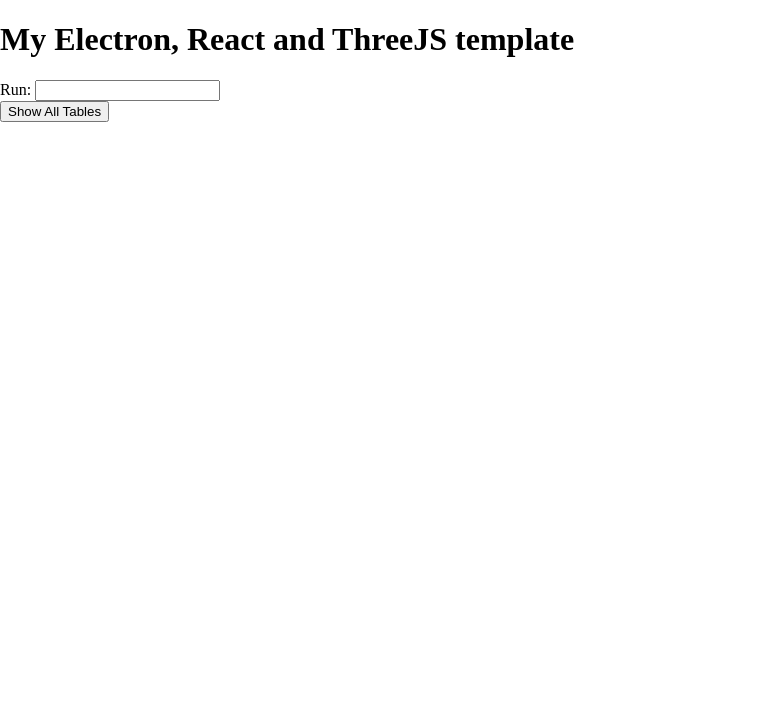
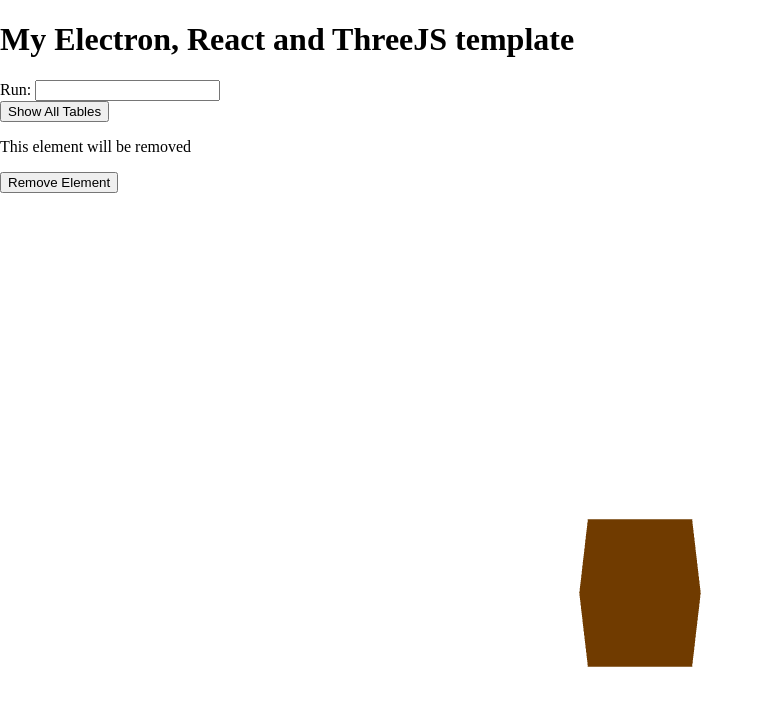
Before and after one commit to KiSae-Lee/my-electron-react-threejs, a React app: page / in a window 1280 px wide. Shown: the top 706 px of the page, without its empty margins (0-764 px from the left). Built offline with nearby package versions, Linux system fonts and the light colour scheme.

Commit message:
@react-three/fiber integration and test.

```diff
--- a/package.json
+++ b/package.json
@@ -17,8 +17,10 @@
   "license": "ISC",
   "dependencies": {
     "@electron/remote": "^2.0.9",
+    "@react-three/fiber": "^8.12.1",
     "@types/react": "^18.0.34",
     "@types/react-dom": "^18.0.11",
+    "@types/three": "^0.150.1",
     "electron-is-dev": "^2.0.0",
     "electron-log": "^4.4.8",
     "electron-store": "^8.1.0",
--- a/src/App.tsx
+++ b/src/App.tsx
@@ -1,5 +1,6 @@
 /* eslint-disable @typescript-eslint/no-explicit-any */
-import React, { ChangeEvent, FormEvent, useState } from 'react';
+import React, { ChangeEvent, FormEvent, useState, useRef } from 'react';
+import { Canvas, useFrame } from '@react-three/fiber';
 
 declare global {
     interface Window {
@@ -35,6 +36,36 @@
         });
     };
 
+    const [showElement, setShowElement] = useState(true);
+
+    const handleClick = () => {
+        setShowElement(false);
+    };
+
+    function Box(props: JSX.IntrinsicElements['mesh']) {
+        // This reference will give us direct access to the mesh
+        const mesh = useRef<THREE.Mesh>(null);
+        // Set up state for the hovered and active state
+        const [hovered, setHover] = useState(false);
+        const [active, setActive] = useState(false);
+        // Subscribe this component to the render-loop, rotate the mesh every frame
+        useFrame((state, delta) => (mesh.current !== null ? (mesh.current.rotation.x += delta) : null));
+        // Return view, these are regular three.js elements expressed in JSX
+        return (
+            <mesh
+                {...props}
+                ref={mesh}
+                scale={active ? 1.5 : 1}
+                onClick={(event) => setActive(!active)}
+                onPointerOver={(event) => setHover(true)}
+                onPointerOut={(event) => setHover(false)}
+            >
+                <boxGeometry args={[1, 1, 1]} />
+                <meshStandardMaterial color={hovered ? 'hotpink' : 'orange'} />
+            </mesh>
+        );
+    }
+
     return (
         <>
             <h1>My Electron, React and ThreeJS template</h1>
@@ -43,6 +74,21 @@
                 <input type="text" value={runInputValue} onChange={onRunInputChange} />
             </form>
             <button onClick={ShowAllTables}>Show All Tables</button>
+            <div>
+                {showElement && <p>This element will be removed</p>}
+                <button onClick={handleClick}>Remove Element</button>
+            </div>
+            <div
+                style={{
+                    height: '100vh',
+                }}
+            >
+                <Canvas>
+                    <ambientLight intensity={0.5} />
+                    <pointLight position={[10, 10, 10]} />
+                    <Box />
+                </Canvas>
+            </div>
         </>
     );
 }
```
Also changed, not shown: 2 other files (tests, documents, lock files or other folders).
